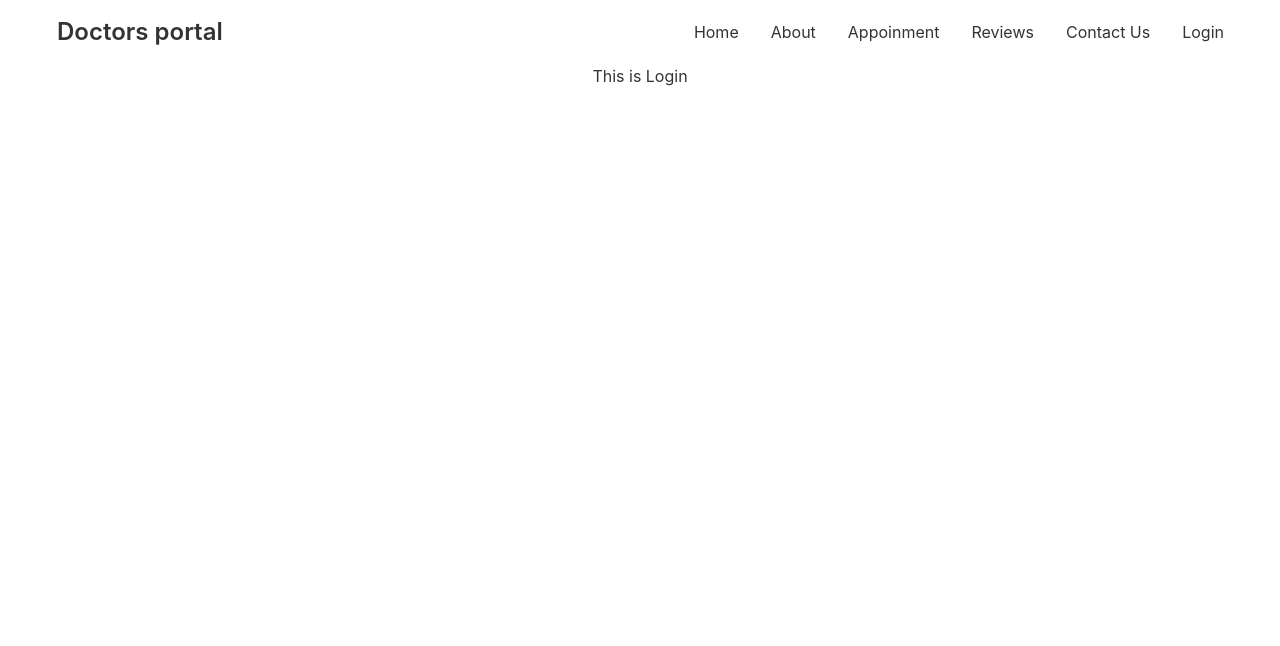
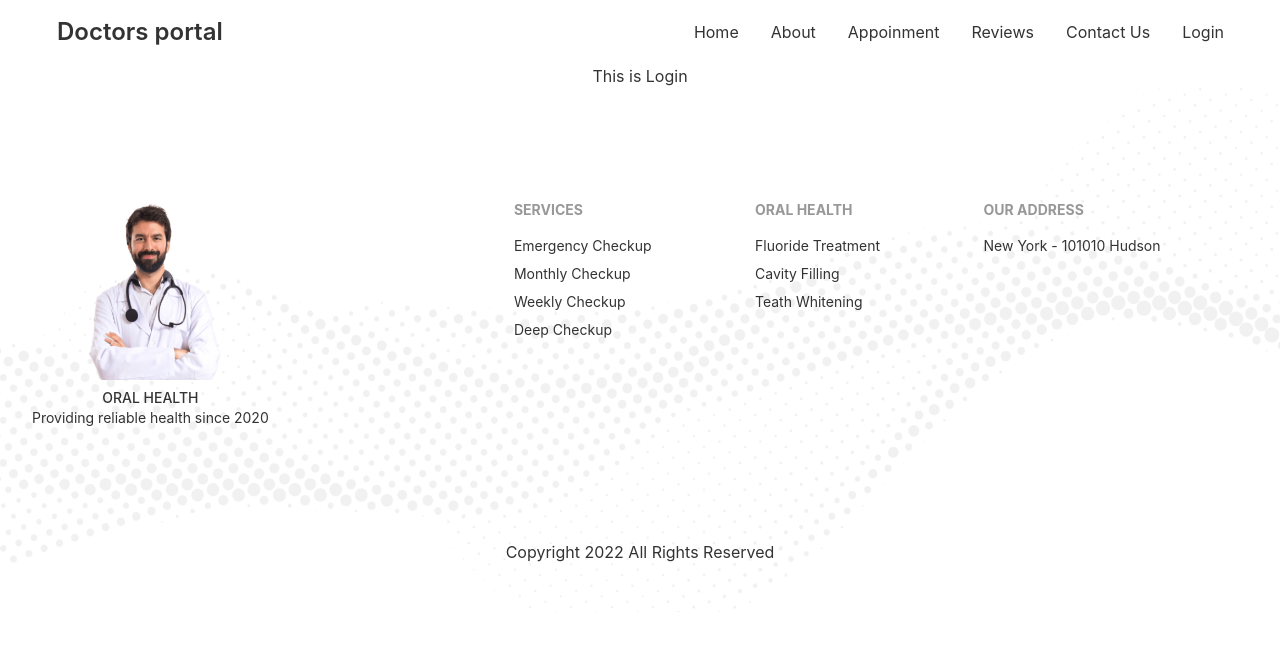
Before and after one commit to CodeWithShamim/doctors-portal-client, a React (Create React App) app: page /login in a window 1280 px wide. Shown: the top 646 px of the page. Built offline with nearby package versions, Linux system fonts and the light colour scheme.

Commit message:
footer added

```diff
--- a/src/App.js
+++ b/src/App.js
@@ -7,6 +7,7 @@ import Reviews from "./components/Reviews/Reviews";
 import Appoinment from "./components/Appoinment/Appoinment";
 import About from "./components/About/About";
 import Login from "./components/Login/Login";
+import Footer from "./components/Shared/Footer";
 
 function App() {
   return (
@@ -20,6 +21,7 @@ function App() {
         <Route path="/contactUs" element={<ContactUs></ContactUs>}></Route>
         <Route path="/login" element={<Login></Login>}></Route>
       </Routes>
+      <Footer></Footer>
     </div>
   );
 }
--- /dev/null
+++ b/src/components/Shared/Footer.js
@@ -0,0 +1,74 @@
+import React from "react";
+import { Link } from "react-router-dom";
+import footer from "../../images/footer.png";
+import doctor from "../../images/doctor-small.png";
+
+const Footer = () => {
+  const getDate = new Date();
+  const getYear = getDate.getFullYear();
+
+  return (
+    <div
+      style={{
+        background: `url(${footer})`,
+        backgroundPosition: "center",
+        backgroundSize: "cover",
+      }}
+    >
+      <footer class="footer p-8 bg-transparent text-base-content py-28">
+        {/* ____________logo____________ */}
+
+        <div>
+          <img className="w-1/2 h-full ml-6" src={doctor} alt="logo" />
+          <p>
+            <span className="text-md font-medium">ORAL HEALTH</span>
+            <br />
+            Providing reliable health since 2020
+          </p>
+        </div>
+
+        {/* __________service item____________ */}
+        <div>
+          <span class="footer-title">SERVICES</span>
+          <Link to="" className="link link-hover">
+            Emergency Checkup
+          </Link>
+          <Link to="" className="link link-hover">
+            Monthly Checkup
+          </Link>
+          <Link to="" className="link link-hover">
+            Weekly Checkup
+          </Link>
+          <Link to="" className="link link-hover">
+            Deep Checkup
+          </Link>
+        </div>
+        {/* ____________company name_____________ */}
+        <div>
+          <span class="footer-title">ORAL HEALTH</span>
+          <Link to="" className="link link-hover">
+            Fluoride Treatment
+          </Link>
+          <Link to="" className="link link-hover">
+            Cavity Filling
+          </Link>
+          <Link to="" className="link link-hover">
+            Teath Whitening
+          </Link>
+        </div>
+        {/* _________address____________ */}
+        <div>
+          <span class="footer-title">OUR ADDRESS</span>
+          <Link to="" className="link link-hover">
+            New York - 101010 Hudson
+          </Link>
+        </div>
+      </footer>
+
+      {/* ______copyright_____ */}
+      <p className="pb-12">Copyright {getYear} All Rights Reserved</p>
+    </div>
+  );
+};
+
+export default Footer;
```
